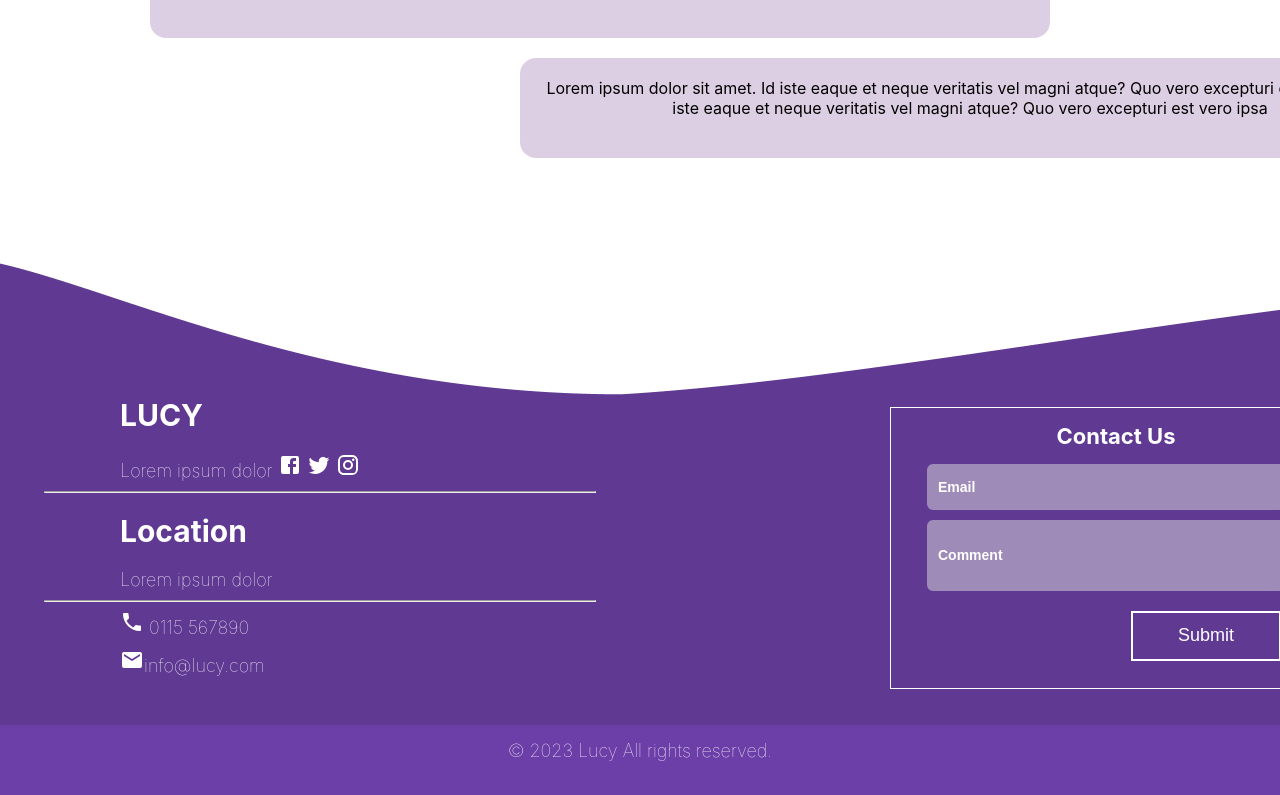
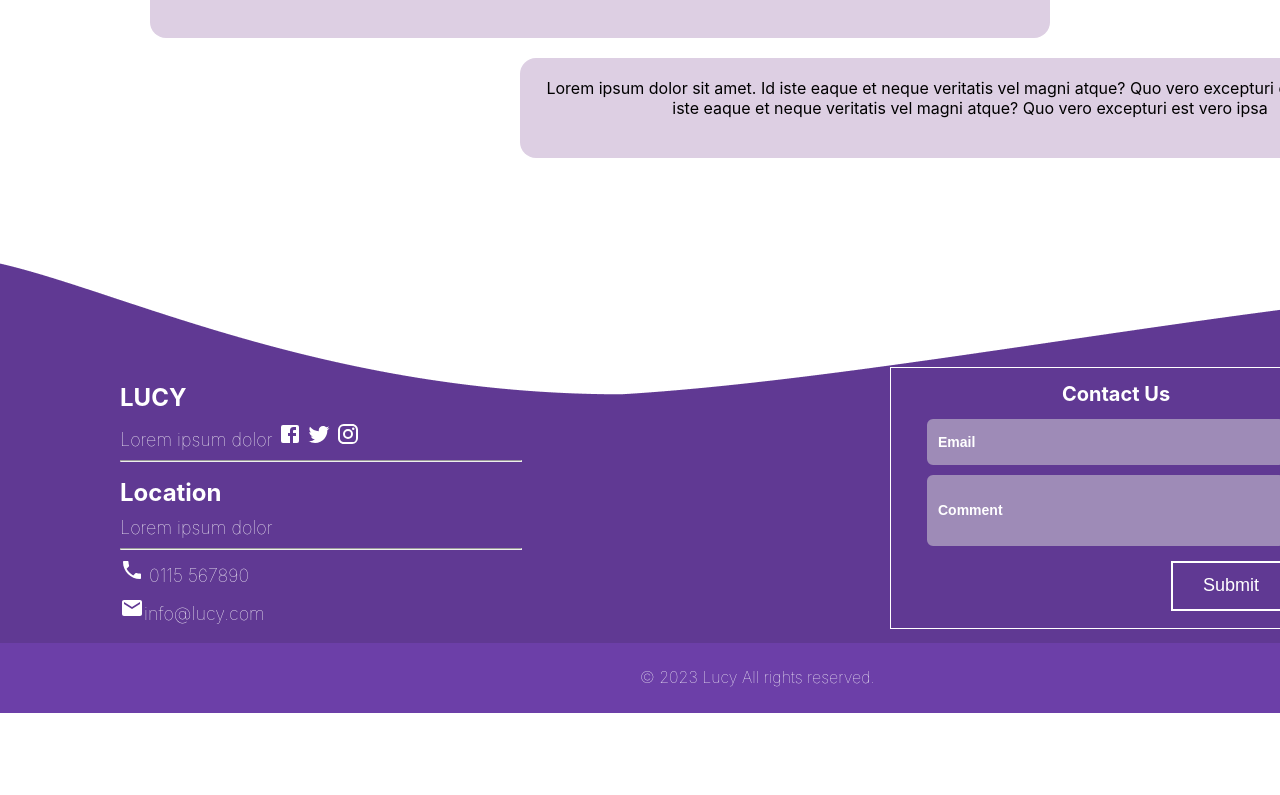
Before and after one commit to Melat16/LMS-Lucy, a React (Create React App) app: page / in a window 1280 px wide. Shown: the part 2151-2946 px from the top of the page. After the commit the page ends 2868 px from the top, so only its background shows below. Built offline with nearby package versions, Linux system fonts and the light colour scheme.

Commit message:
footer size changed

```diff
--- a/src/components/Footer.js
+++ b/src/components/Footer.js
@@ -47,13 +47,14 @@ export default function Footer(){
 
 const Main = styled.div`
   background-image: url(${Background});
+  height:450px;
   @media (max-width: 768px) {
     background:rgb(96,57,147);
   }
 `;
 
 const Container = styled.div`
-  height: 450px;
+  height: 370px;
   margin-bottom: 0px;
 
   @media (max-width: 768px) {
@@ -68,22 +69,24 @@ const Last = styled.div`
   background-color: rgb(108, 63, 168);
   width: 100%;
   margin: 0px;
+  text-align:start;
+  align-items: center;
 `;
 
 const P = styled.p`
-  font-size: 18px;
+  font-size: 16px;
   font-weight: lighter;
   color: white;
-  text-align: center;
+ align-items:center;
   padding-top: 15px;
-
   @media (max-width: 768px) {
     font-size: 14px;
   }
 `;
 
 const Hr = styled.hr`
-width:550px;
+width:400px;
+margin-left:120px;
 @media (max-width: 768px) {
     font-size: 14px;
     width:300px;
@@ -112,7 +115,7 @@ const Left = styled.div`
   float: left;
   width: 50%;
   height: 350px;
-  margin-top: 120px;
+  margin-top: 110px;
 
   // Media query for screens less than 768px wide
   @media (max-width: 768px) {
@@ -128,7 +131,7 @@ const Right = styled.div`
   float: right;
   width: 50%;
   height: 300px;
-  margin-top: 150px;
+  margin-top: 110px;
 
   // Media query for screens less than 768px wide
   @media (max-width: 768px) {
@@ -141,22 +144,22 @@ const Right = styled.div`
 
 // Define styles for H1 component
 const H1 = styled.h1`
-  font-size: 30px;
+  font-size: 24px;
   font-weight: bold;
   color: white;
   margin-left: 120px;
   text-align: start;
-  margin-bottom: 20px;
+  margin-bottom: 10px;
 
   // Media query for screens less than 768px wide
   @media (max-width: 768px) {
-    font-size: 24px;
+    font-size: 22px;
     margin-left: 0;
     text-align: center;
   }
 `;
 const H2 = styled.h1`
-  font-size: 22px;
+  font-size: 20px;
   font-weight: bold;
   margin-left: 20px;
   color: white;
@@ -165,7 +168,7 @@ const H2 = styled.h1`
 
 const FormDiv = styled.div`
   width: 430px;
-  height: 280px;
+  height: 260px;
   border-style: solid;
   border-color: white;
   border-width: 0.6px;
@@ -225,14 +228,14 @@ const Input2 = styled.input`
 `;
 
 const Button = styled.button`
-  width: 150px;
+  width: 120px;
   height: 50px;
   border-style: solid;
   border-color: white;
   border-width: 0.7;
-  margin-left: 200px;
+  margin-left: 250px;
   background-color: rgb(96, 57, 147);
-  margin-top: 10px;
+  margin-top: 5px;
   color: white;
   font-size: 18px;
 
```
